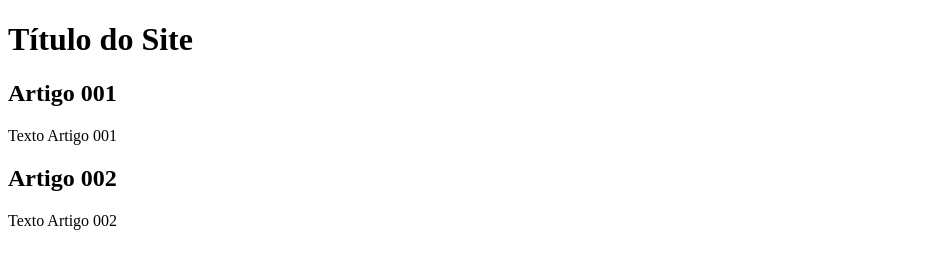
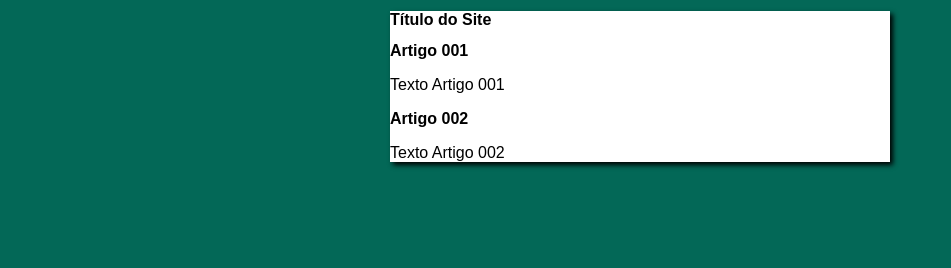
Before and after one commit to figueredorv/projeto-site, a plain HTML site: page index.html in a window 1280 px wide. Shown: the whole page, without its empty margins (0-951 px from the left). Drawn offline with Linux system fonts and the light colour scheme.

Commit message:
iniciei o design

```diff
--- /dev/null
+++ b/estilos/style.css
@@ -0,0 +1,14 @@
+*{
+    font-family: Arial, Helvetica, sans-serif;
+    font-size: 16px;
+
+}
+body{
+background-color: rgb(3, 104, 87);
+}
+main{
+    background-color: white;
+    width: 500px;
+    margin: auto;
+    box-shadow: 3px 3px 5px black;
+}
--- a/index.html
+++ b/index.html
@@ -4,6 +4,7 @@
     <meta charset="UTF-8">
     <meta name="viewport" content="width=device-width, initial-scale=1.0">
     <title>Título do Site</title>
+    <link rel="stylesheet" href="estilos/style.css">
 </head>
 <body>
     <main>
```
